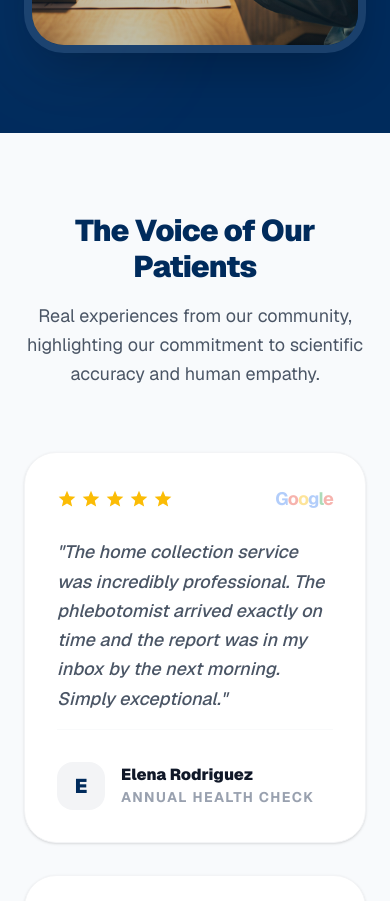
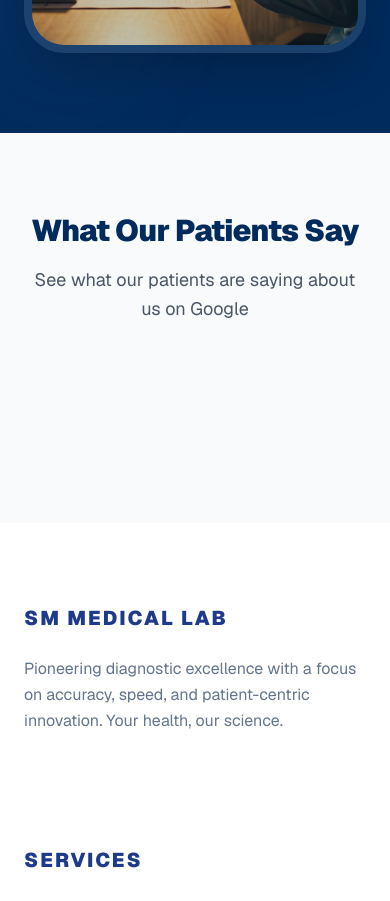
Before and after one commit to sparknestts/Smmedilab, a Next.js app: page / in a window 390 px wide. Shown: the part 4800-5701 px from the top of the page. Built offline with nearby package versions, Linux system fonts and the light colour scheme.

Commit message:
updated gogle rvw

```diff
--- a/app/page.tsx
+++ b/app/page.tsx
@@ -3,7 +3,7 @@ import Hero from "@/components/Hero";
 import HealthScreenings from "@/components/HealthScreenings";
 import ScienceOfCertainty from "@/components/ScienceOfCertainty";
 import HomeCollection from "@/components/HomeCollection";
-import Reviews from "@/components/Reviews";
+import GoogleReviews from "@/components/GoogleReviews";
 import Footer from "@/components/Footer";
 
 export default function Home() {
@@ -14,7 +14,7 @@ export default function Home() {
       <HealthScreenings />
       <ScienceOfCertainty />
       <HomeCollection />
-      <Reviews />
+      <GoogleReviews />
       <Footer />
     </div>
   );
--- /dev/null
+++ b/components/GoogleReviews.tsx
@@ -0,0 +1,28 @@
+import Script from "next/script";
+
+export default function GoogleReviews() {
+  return (
+    <section className="bg-[#f8fafc]">
+      <div className="max-w-7xl mx-auto px-6 md:px-12 lg:px-24 py-20 text-center space-y-4">
+        <h2 className="text-3xl md:text-5xl font-black text-[#002b5c] tracking-tight">
+          What Our Patients Say
+        </h2>
+        <p className="text-gray-600 text-lg md:text-xl leading-relaxed">
+          See what our patients are saying about us on Google
+        </p>
+      </div>
+
+      <div className="mx-auto max-w-5xl" style={{ padding: "60px 20px" }}>
+        <div
+          className="elfsight-app-7c905eb9-7f19-4e9a-9361-93fc72094232"
+          data-elfsight-app-lazy=""
+        ></div>
+      </div>
+
+      <Script
+        src="https://elfsightcdn.com/platform.js"
+        strategy="afterInteractive"
+      />
+    </section>
+  );
+}
```
